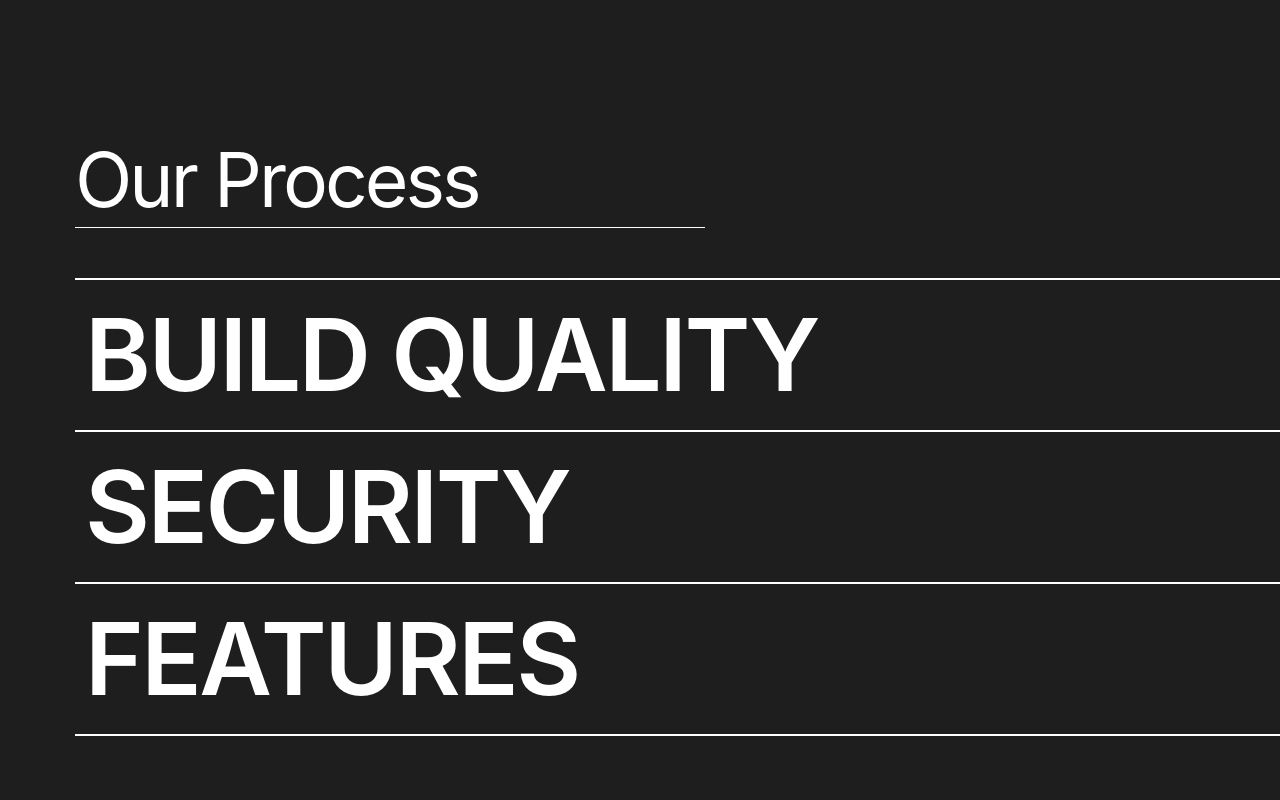
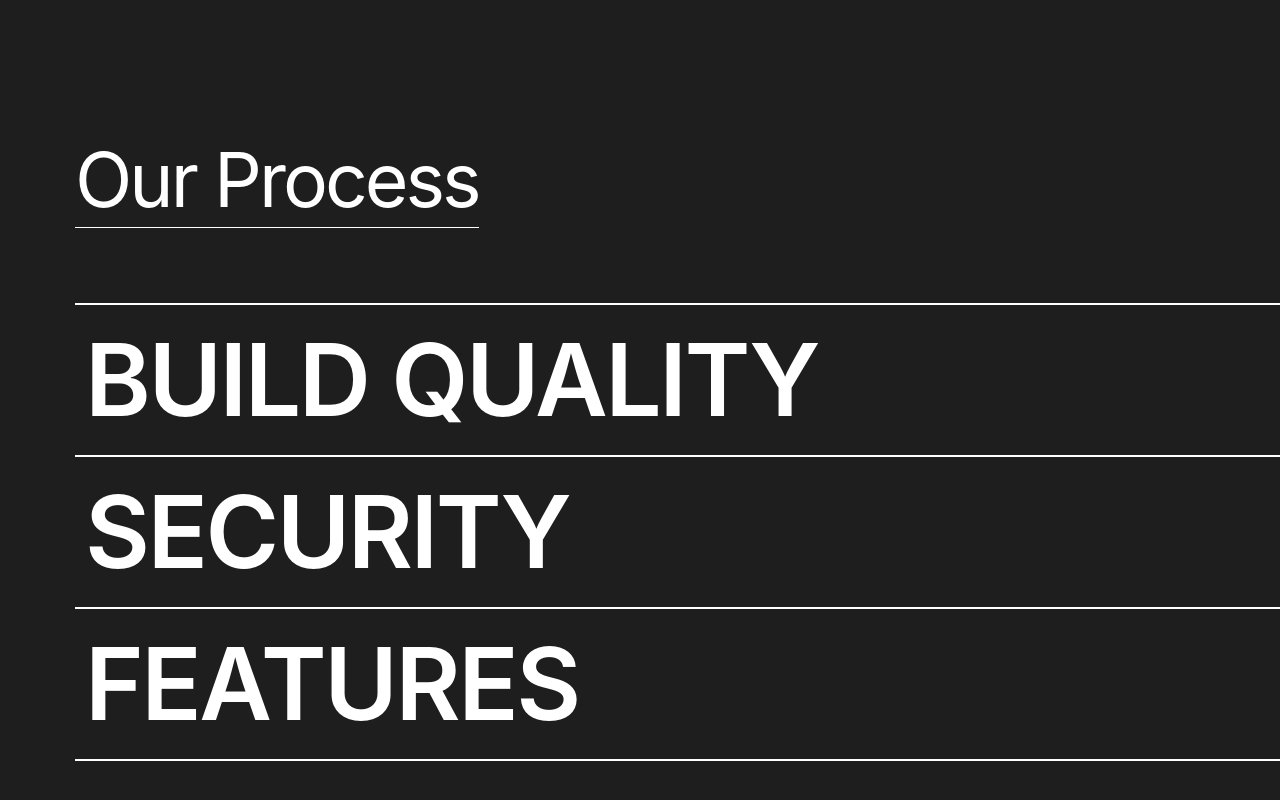
Before and after one commit to Carl-with-a-C/FlexBox.com, a React (Create React App) app: page / in a window 1280 px wide. Shown: the part 4696-5496 px from the top of the page. Built offline with nearby package versions, Linux system fonts and the light colour scheme; a web font is replaced by a local one.

Commit message:
Our Process underline amended to be width of Text at all screen sizes

```diff
--- a/src/components/Products.jsx
+++ b/src/components/Products.jsx
@@ -42,9 +42,8 @@ export const Products = () => {
           Our Process
         </motion.h3>
         <motion.span
-          //NEED TO ADD MEDIA QUERY FOR LINE LENGTH ABOVE 490!!!!!
           initial={{ width: "0%" }}
-          whileInView={{ width: "50%" }}
+          whileInView={{ width: "100%" }}
           transition={{
             ease: "backOut",
             duration: 0.4,
--- a/src/sass/components/products.scss
+++ b/src/sass/components/products.scss
@@ -33,9 +33,9 @@
   display: flex;
   flex-direction: column;
   gap: 2rem;
-  width: calc(100vw - 4rem);
   text-align: left;
   overflow: hidden;
+  margin-bottom: 5rem;
   span: {
     width: 100%;
   }
```
